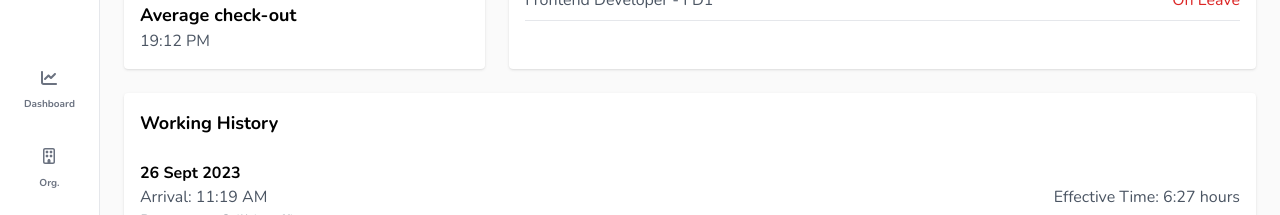
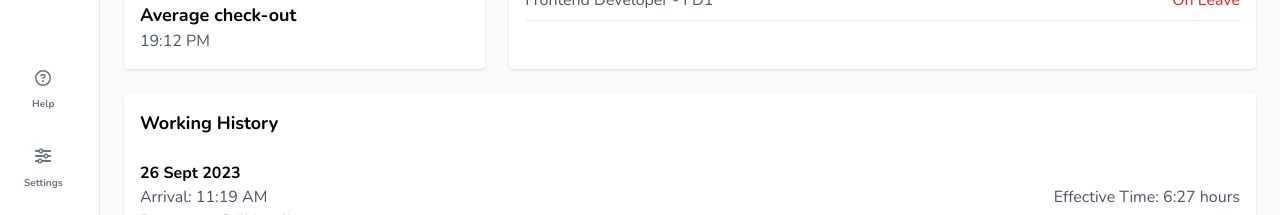
Before and after one commit to sithikaru/hrms, a React (Create React App) app: page / in a window 1280 px wide. Shown: the part 585-800 px from the top of the page. Built offline with nearby package versions, Linux system fonts and the light colour scheme.

Commit message:
side bar chnaged

```diff
--- a/src/components/sideBar.js
+++ b/src/components/sideBar.js
@@ -7,6 +7,8 @@ import { faCalendarDays } from '@fortawesome/free-regular-svg-icons/faCalendarDa
 import { faCar, faComment } from '@fortawesome/free-solid-svg-icons';
 import { faBriefcase } from '@fortawesome/free-solid-svg-icons/faBriefcase';
 import { faComments } from '@fortawesome/free-regular-svg-icons/faComments';
+import { faCircleQuestion } from '@fortawesome/free-regular-svg-icons/faCircleQuestion';
+import { faSliders } from '@fortawesome/free-solid-svg-icons/faSliders';
 
 function SideBar() {
   return (
@@ -42,12 +44,12 @@ function SideBar() {
       </nav>
       <nav className="p-4 flex flex-col text-[10px] gap-5 fixed bottom-0 text-center font-bold">
         <div className='text-center hover:bg-[#f5f8fe] text-gray-500 hover:text-[#6891f1] rounded p-2'>
-          <FontAwesomeIcon icon={faChartLine} className='w-4 h-4 mb-2' />
-          <p className="block">Dashboard</p>
+          <FontAwesomeIcon icon={faCircleQuestion} className='w-4 h-4 mb-2' />
+          <p className="block">Help</p>
         </div>
         <div className='text-center hover:bg-[#f5f8fe] text-gray-500 hover:text-[#6891f1] rounded p-2'>
-          <FontAwesomeIcon icon={faBuilding} className='w-4 h-4 mb-2' />
-          <p className="block">Org.</p>
+          <FontAwesomeIcon icon={faSliders} className='w-4 h-4 mb-2' />
+          <p className="block">Settings</p>
         </div>
       </nav>
     </div>
```
